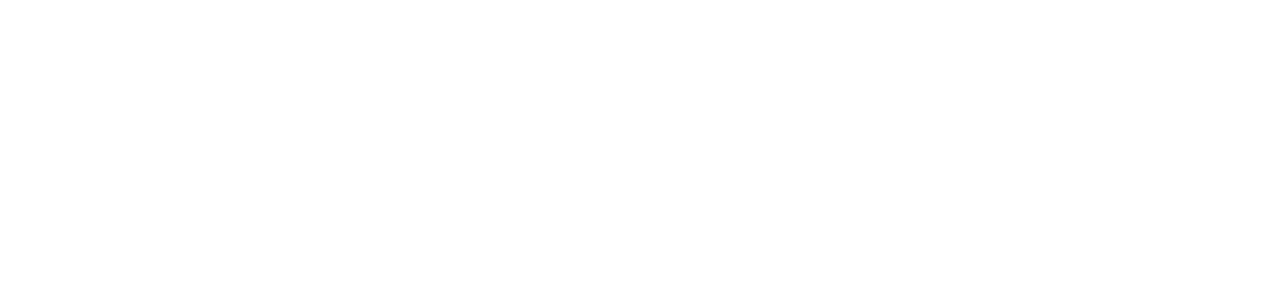
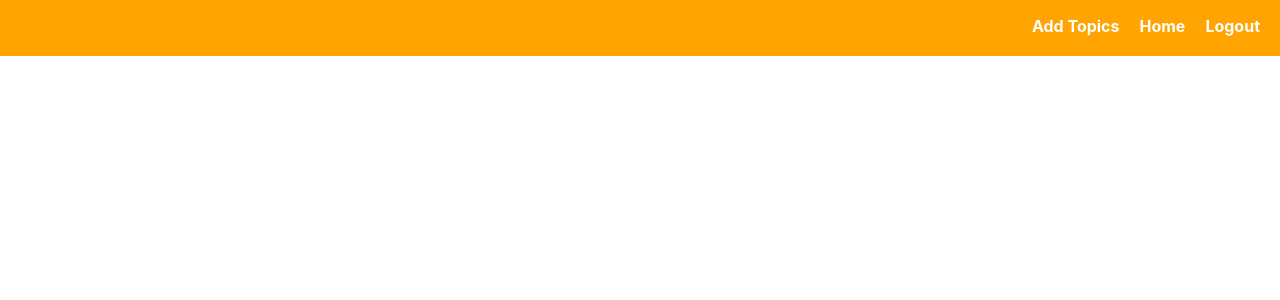
Before and after one commit to kamalakoum/ai_podcast, a React (Create React App) app in the folder admin-dashboard/: page /add-rss-feed in a window 1280 px wide. Before the commit this address had no page. Shown: the top 300 px of the page. Built offline with nearby package versions, Linux system fonts and the light colour scheme.

Commit message:
admin: add Route to addRssFeed page

```diff
--- a/admin-dashboard/src/App.js
+++ b/admin-dashboard/src/App.js
@@ -3,6 +3,7 @@ import './App.css';
 import Login from './components/pages/login';
 import Home from './components/pages/home';
 import AddTopics from './components/pages/addTopic';
+import AddRssFeed from './components/pages/addRssFeed';
 import { BrowserRouter,Routes, Route } from 'react-router-dom';
 
 function App() {
@@ -12,6 +13,7 @@ function App() {
         <Route path='/' element={<Login/>}/>
         <Route path='/home' element={<Home/>}/>
         <Route path='/add-topic' element={<AddTopics />} />
+        <Route path='/add-rss-feed' element={<AddRssFeed />}/>
       </Routes>
     </BrowserRouter>
   );
```
